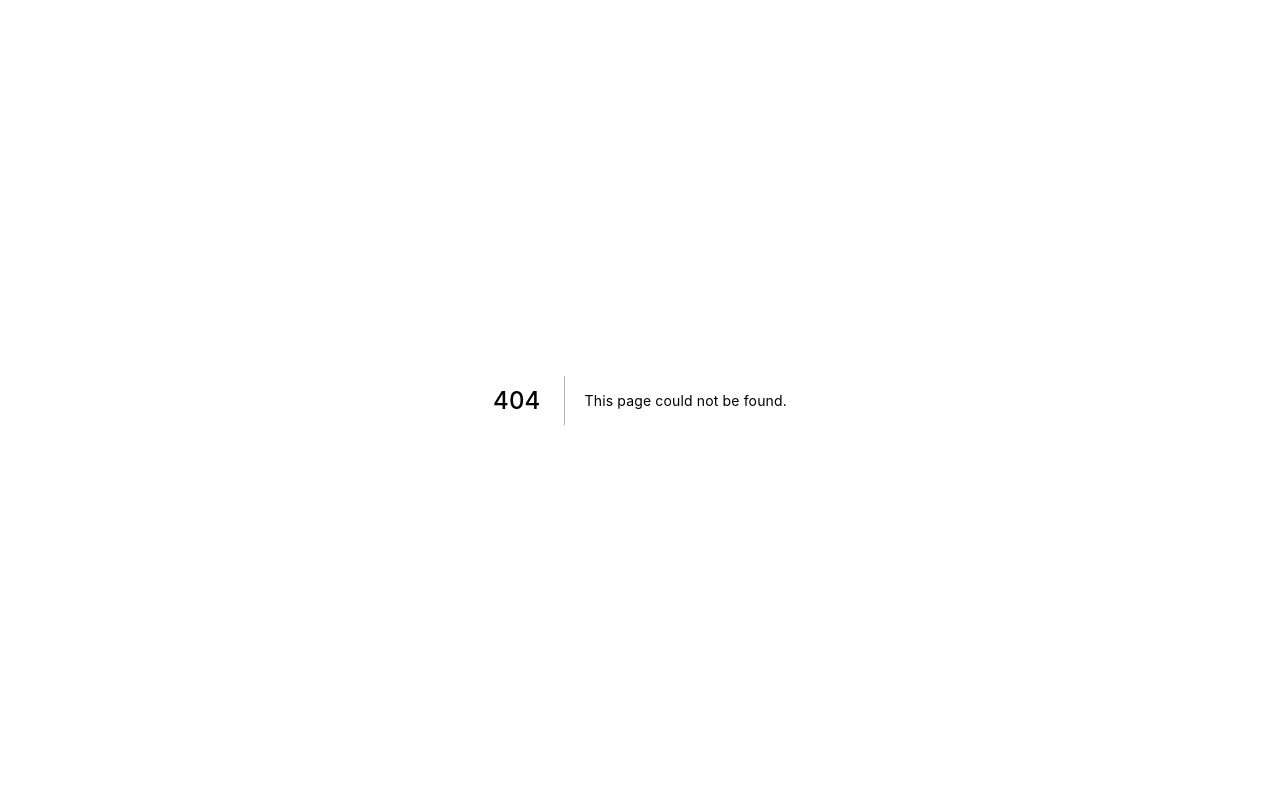
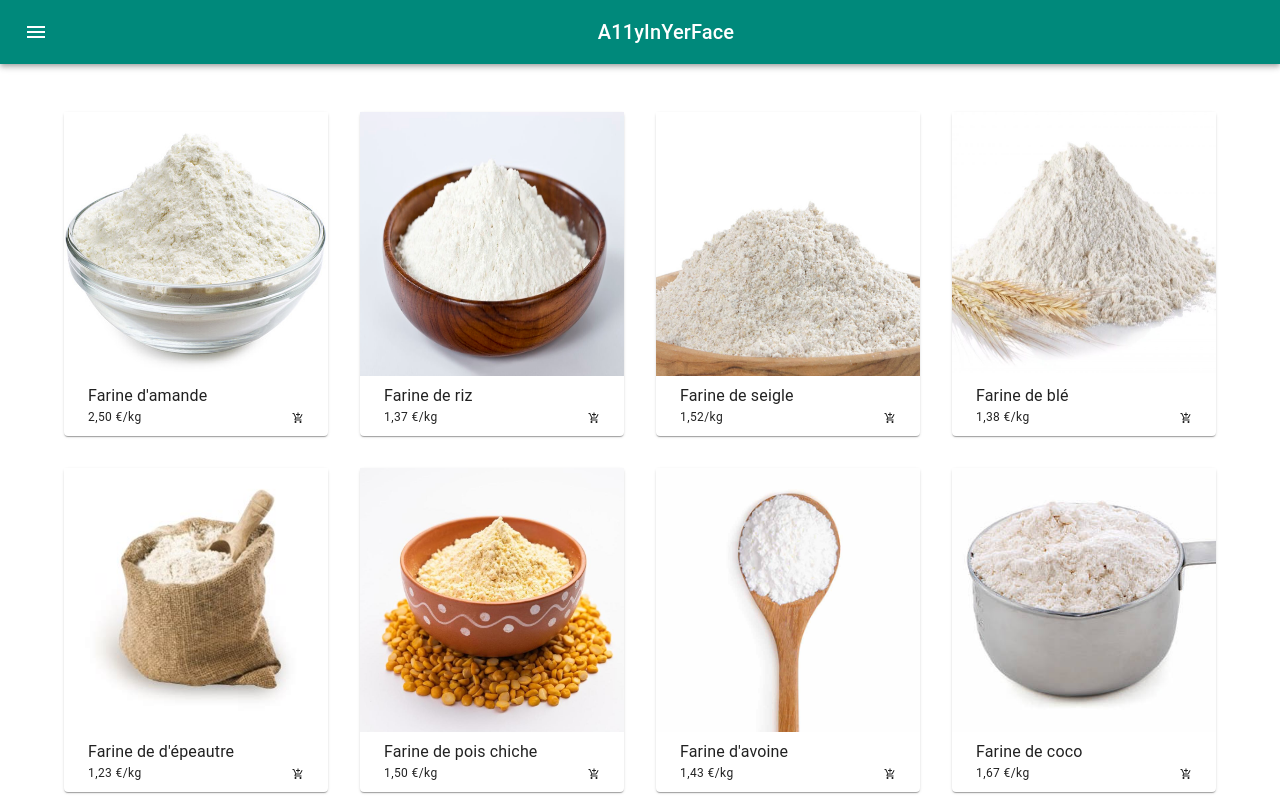
Before and after one commit to theodo/a11yinyerface, a Next.js app: page /flour in a window 1280 px wide. Before the commit this address had no page. Shown: the top 800 px of the page. Built offline with nearby package versions, Linux system fonts and the light colour scheme.

Commit message:
add flour page

```diff
--- a/src/components/ui/AppBar/Menu/Menu.tsx
+++ b/src/components/ui/AppBar/Menu/Menu.tsx
@@ -1,4 +1,5 @@
 import AgricultureTwoToneIcon from "@mui/icons-material/AgricultureTwoTone";
+import GrassTwoToneIcon from "@mui/icons-material/GrassTwoTone";
 import MenuIcon from "@mui/icons-material/Menu";
 import {
   Drawer,
@@ -23,6 +24,11 @@ const menuItems = [
     text: ProductCategory.FRUITS,
     link: "fruits",
     icon: <AgricultureTwoToneIcon />,
+  },
+  {
+    text: ProductCategory.FLOURS,
+    link: "flour",
+    icon: <GrassTwoToneIcon />,
   },
 ];
 
--- a/src/components/ui/PageGridTemplate/PageGridTemplate.tsx
+++ b/src/components/ui/PageGridTemplate/PageGridTemplate.tsx
@@ -5,12 +5,43 @@ import AppBar from "components/ui/AppBar/AppBar";
 import ProductCardImage from "src/components/ui/Cards/ProductCardImage/ProductCardImage";
 import { Product } from "src/types/product";
 
+import ProductCardTinyButton from "../Cards/ProductCardTinyButton/ProductCardTinyButton";
+
 export interface IPageGridTemplate {
   data: Product[] | undefined;
   error: Error;
+  productCardType?: ProductCardTypeEnum;
 }
 
-const PageGridTemplate: React.FC<IPageGridTemplate> = ({ data, error }) => {
+interface IGetProductCardElement {
+  productCardType?: ProductCardTypeEnum;
+  product: Product;
+}
+
+export enum ProductCardTypeEnum {
+  Image,
+  TinyButton,
+}
+
+const getProductCardElement = ({
+  productCardType,
+  product,
+}: IGetProductCardElement) => {
+  switch (productCardType) {
+    case ProductCardTypeEnum.Image:
+      return <ProductCardImage product={product} />;
+    case ProductCardTypeEnum.TinyButton:
+      return <ProductCardTinyButton product={product} />;
+    default:
+      return <ProductCardImage product={product} />;
+  }
+};
+
+const PageGridTemplate: React.FC<IPageGridTemplate> = ({
+  data,
+  error,
+  productCardType,
+}) => {
   if (data === undefined || error) {
     return <CircularProgress />;
   }
@@ -22,7 +53,7 @@ const PageGridTemplate: React.FC<IPageGridTemplate> = ({ data, error }) => {
         <Grid container spacing={4} marginY={2}>
           {shuffle(data).map((product) => (
             <Grid key={product.id} item xs={3}>
-              <ProductCardImage product={product} />
+              {getProductCardElement({ productCardType, product })}
             </Grid>
           ))}
         </Grid>
--- /dev/null
+++ b/src/pages/flour.tsx
@@ -0,0 +1,27 @@
+import type { NextPage } from "next";
+import useSwr from "swr";
+
+import PageGridTemplate, {
+  ProductCardTypeEnum,
+} from "src/components/ui/PageGridTemplate/PageGridTemplate";
+import { useSimulator } from "src/simulators";
+import { SIMULATE_EFFECT } from "src/simulators/types";
+import { Product } from "src/types/product";
+
+const fetcher = (url: string) => fetch(url).then((res) => res.json());
+
+const FlourPage: NextPage = () => {
+  const { data, error } = useSwr<Product[]>("/api/product/flours", fetcher);
+
+  useSimulator([SIMULATE_EFFECT.DRUNKEN_MOUSE]);
+
+  return (
+    <PageGridTemplate
+      data={data}
+      error={error}
+      productCardType={ProductCardTypeEnum.TinyButton}
+    />
+  );
+};
+
+export default FlourPage;
```
